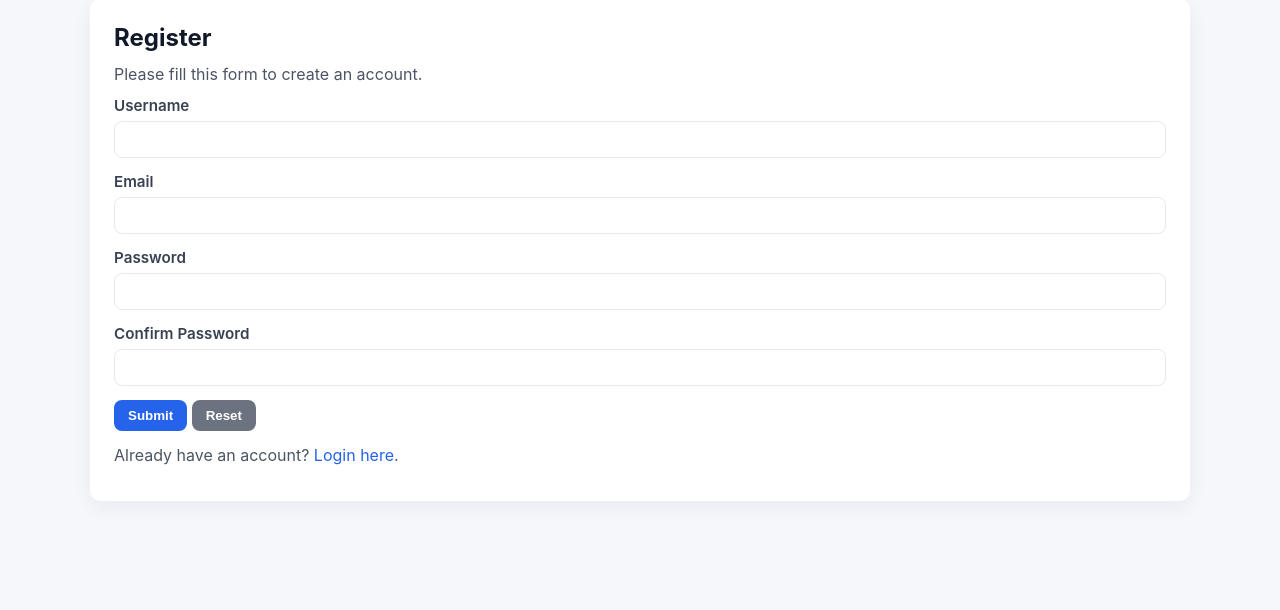
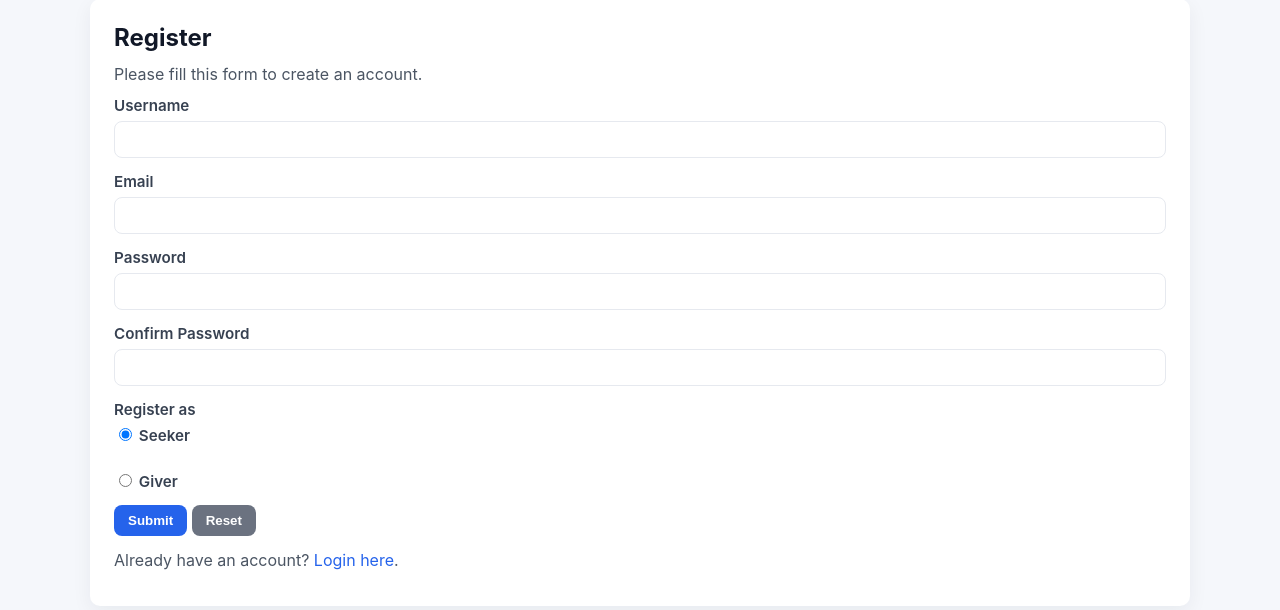
Before and after one commit to borhan-m-uddin/ShareHub_A-Community-Resource-Sharing-Platform, a PHP site: page /register.php in a window 1280 px wide. Shown: the part 25-635 px from the top of the page. Run offline with PHP 8.4, Linux system fonts and the light colour scheme; a stand-in replaces the project's code that opens the database connection.

Commit message:
Implement role selection in registration form and update database insertion logic

```diff
--- a/register.php
+++ b/register.php
@@ -2,6 +2,7 @@
 require_once "config.php";
 
 $username = $password = $confirm_password = $email = "";
+$role = 'seeker';
 $username_err = $password_err = $confirm_password_err = $email_err = "";
 
 if ($_SERVER["REQUEST_METHOD"] == "POST") {
@@ -89,6 +90,13 @@ if ($_SERVER["REQUEST_METHOD"] == "POST") {
         }
     }
 
+    // Determine requested role (seeker or giver)
+    if (isset($_POST['role']) && in_array($_POST['role'], ['seeker', 'giver'])) {
+        $role = $_POST['role'];
+    } else {
+        $role = 'seeker';
+    }
+
     // Check input errors before inserting in database
     if (empty($username_err) && empty($email_err) && empty($password_err) && empty($confirm_password_err)) {
 
@@ -103,7 +111,7 @@ if ($_SERVER["REQUEST_METHOD"] == "POST") {
             $param_username = $username;
             $param_password = password_hash($password, PASSWORD_DEFAULT); // Creates a password hash
             $param_email = $email;
-            $param_role = "seeker"; // Default role for new registrations
+            $param_role = $role; // Use selected role from the form (seeker or giver)
 
             // Attempt to execute the prepared statement
             if ($stmt->execute()) {
@@ -155,6 +163,14 @@ if ($_SERVER["REQUEST_METHOD"] == "POST") {
                 <span class="help-block"><?php echo $confirm_password_err; ?></span>
             </div>
             <div class="form-group">
+                <label>Register as</label>
+                <div>
+                    <label><input type="radio" name="role" value="seeker" <?php echo ($role === 'seeker') ? 'checked' : ''; ?>> Seeker</label>
+                    &nbsp;&nbsp;
+                    <label><input type="radio" name="role" value="giver" <?php echo ($role === 'giver') ? 'checked' : ''; ?>> Giver</label>
+                </div>
+            </div>
+            <div class="form-group">
                 <input type="submit" class="btn btn-primary" value="Submit">
                 <input type="reset" class="btn btn-default" value="Reset">
             </div>
```
